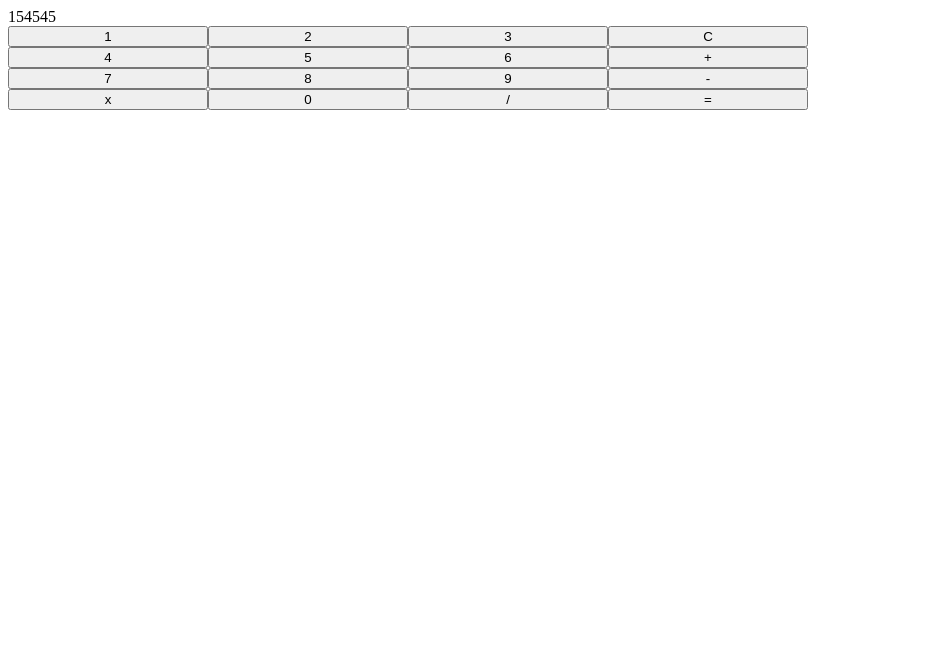
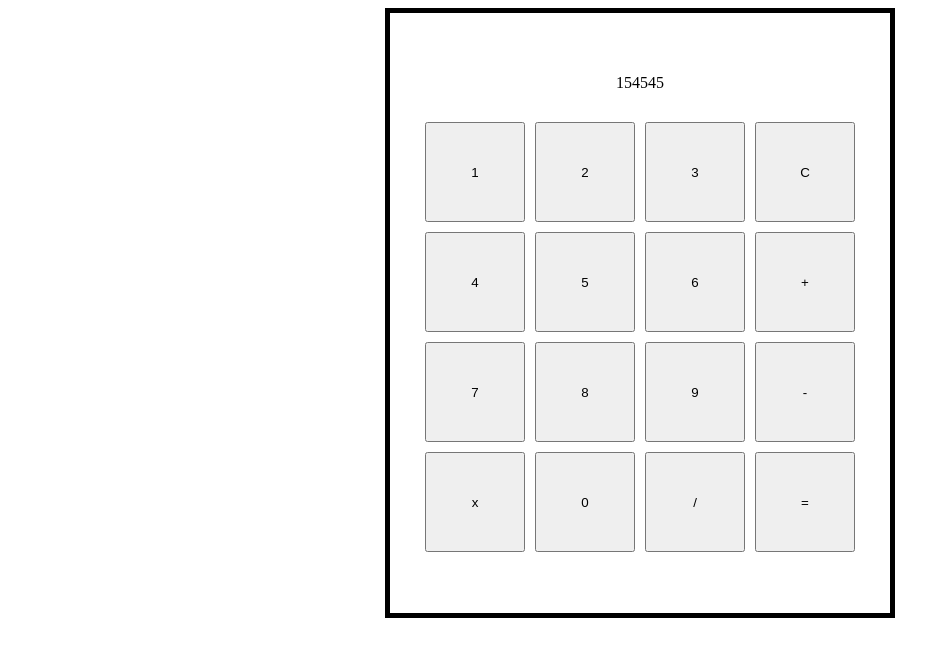
Before and after one commit to alejfrossi/calculator, a plain HTML site: page index.html in a window 1280 px wide. Shown: the whole page, without its empty margins (0-950 px from the left). Drawn offline with Linux system fonts and the light colour scheme.

Commit message:
Update index.html

```diff
--- a/index.html
+++ b/index.html
@@ -9,9 +9,30 @@
 
 <style>
 
+    body {
+        display: flex;
+        align-items: center;
+        justify-content: center;
+    }
+
+    .calculator {
+        width: 500px;
+        height: 600px;
+        margin: auto;
+        display: flex;
+        flex-direction: column;
+        justify-content: center;
+        align-items: center;
+        gap: 30px;
+        border: 5px solid black;
+    }
+
     .buttons {
         display: grid;
-        grid-template-columns:  repeat(4, 200px);
+        grid-template-columns: repeat(4, 100px);
+        grid-template-rows: repeat(4, 100px);
+        column-gap: 10px;
+        row-gap: 10px;
     }
 
 </style>
```
